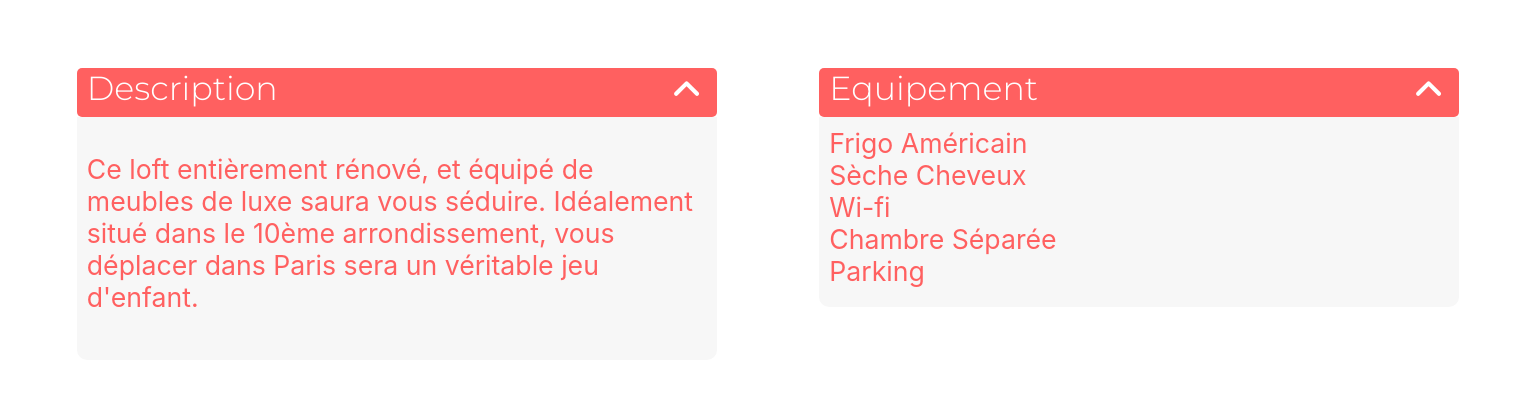
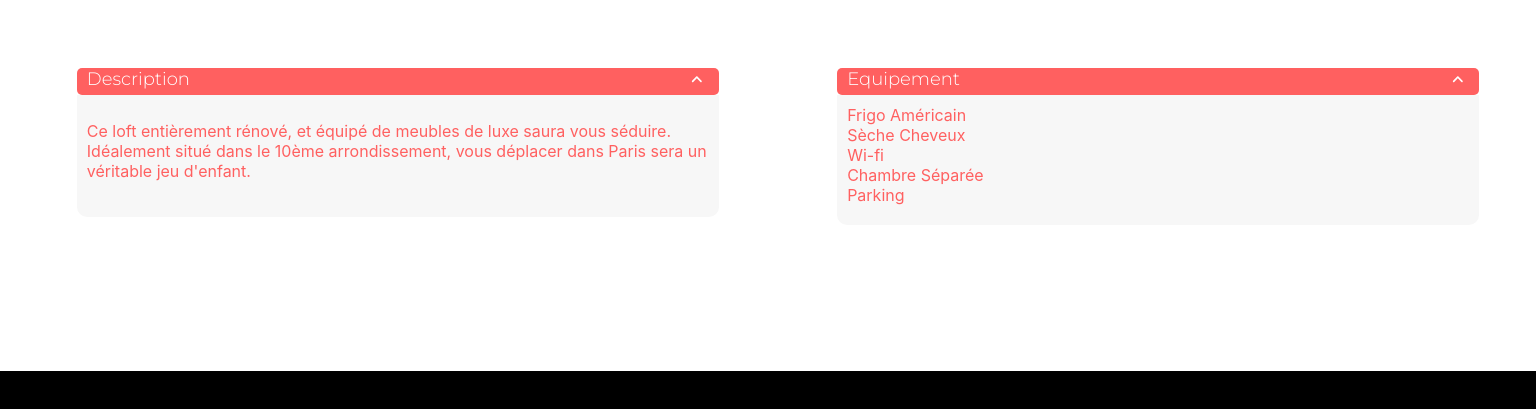
Before and after one commit to SouhilaYERM/P7_Dev_Web_SouhilaYERMECHE, a React (Create React App) app: page /Fiche/0979876d in a window 1536 px wide. Shown: the part 617-1026 px from the top of the page. Built offline with nearby package versions, Linux system fonts and the light colour scheme.

Commit message:
Amélioration du responsive

```diff
--- a/src/components/desktopComponents/dropdown/Dropdown.jsx
+++ b/src/components/desktopComponents/dropdown/Dropdown.jsx
@@ -2,7 +2,6 @@ import React, {useState} from 'react';
 import './Dropdown.css'
 import { FontAwesomeIcon } from '@fortawesome/react-fontawesome'
 import { faAngleDown, faAngleUp } from '@fortawesome/free-solid-svg-icons'
-
 
 export const Dropdown = ({titre, contenu, large})=>{
     const [isOpen, setIsOpen] = useState(true)
--- a/src/components/desktopComponents/dropdown/dropdown.css
+++ b/src/components/desktopComponents/dropdown/dropdown.css
@@ -1,12 +1,13 @@
 .drop{
     margin-bottom: 20px;
+    width: 100%;
 }
 .kasa-dropdown {
     margin : 0;
     padding : 0px 10px 5px 10px;
     background-color: #FF6060;
     border-radius: 5px;
-    width: 400px;
+   /* width: 400px; */
     display: flex;
     justify-content: space-between;
 }
@@ -29,38 +30,22 @@
 .openDrop {
     background: #F7F7F7;
     border-radius: 0px 0px 10px 10px ;
-    width: 380px;
+    width: 250px;
     margin: 0;
     padding: 10px 10px 20px 10px;
     color:#FF6060;
 }
 
 .large {
-    width: 420px!important;
+    width: 280px;
     color: #FF6060;
 }
-@media screen and (max-width: 630px) {
-    .kasa-dropdown {
-        width: 250px;
+@media screen and (min-width: 688px) {
+    .drop {
+        width: 45%;
     }
     .large {
-        width: 280px!important;
+        width: 100%!important;
+        margin: 0px!important;
     }
-}
-@media screen and (min-width: 1440px) {
-    .kasa-dropdown {
-        width: 500px;
-    }
-    .large {
-        width: 620px!important;
-    }
-    .dropdown-title{
-        font-size: 25pt;
-    }
-    .openDrop {
-        font-size: 20pt;
-    }
-    .Icon {
-        font-size: 25pt;
-    }
-}
+ }
--- a/src/components/desktopComponents/host/Host.css
+++ b/src/components/desktopComponents/host/Host.css
@@ -3,6 +3,7 @@
     color: #ff6060;
     display: flex;
     width: 120px;
+    margin-top: 20px;
 }
 .hostName {
     margin: 0px 10px 0px 0px;
@@ -15,3 +16,8 @@
     border-radius: 25px;
     margin-right: 0px;
 }
+@media screen and (min-width: 688px) {
+    .host {
+        margin-top: 0;
+    }
+}
--- a/src/components/desktopComponents/image/Image.css
+++ b/src/components/desktopComponents/image/Image.css
@@ -3,6 +3,7 @@
     height: 220px;
     margin: 10px 40px 10px 40px;
     background-image: url('./IMG.svg');
+    background-size: cover;
     background-position: center;
     border-radius: 10px;
     text-align: center;
@@ -16,3 +17,8 @@
     color: white;
     font-family: 'Montserrat';
 }
+@media screen and (max-width: 768px) {
+    .text {
+        font-size: 16pt;
+    }
+}
--- a/src/components/desktopComponents/title/Title.css
+++ b/src/components/desktopComponents/title/Title.css
@@ -4,8 +4,27 @@
     margin: 0;
     font-size: 20pt;
 }
+
 @media screen and (max-width: 425px) {
     .title {
         font-size: 16pt;
     }
 }
+@media screen and (min-width: 590px) {
+    .title {
+        Width: 499px;
+        white-space: nowrap;
+        overflow: hidden;
+        text-overflow: ellipsis;
+    }
+}
+@media screen and (min-width: 730px) {
+    .title {
+        width: fit-content;
+    }
+}
+@media screen and (max-width: 920px) {
+    .title {
+        font-size: 14.7pt;
+    }
+}
--- a/src/pages/fiche/Fiche.css
+++ b/src/pages/fiche/Fiche.css
@@ -22,14 +22,8 @@
     flex-wrap: wrap;
     margin-top: 5%;
 }
-@media screen and (max-width: 686px) {
-    .hostRating {
-        margin-top: 20px;
-    }
+@media screen and (min-width: 688px) {
     .dropdown {
-        display: flex;
-        flex-direction: column;
-        align-items: center;
-
+        display: flex !important;
     }
 }
```
